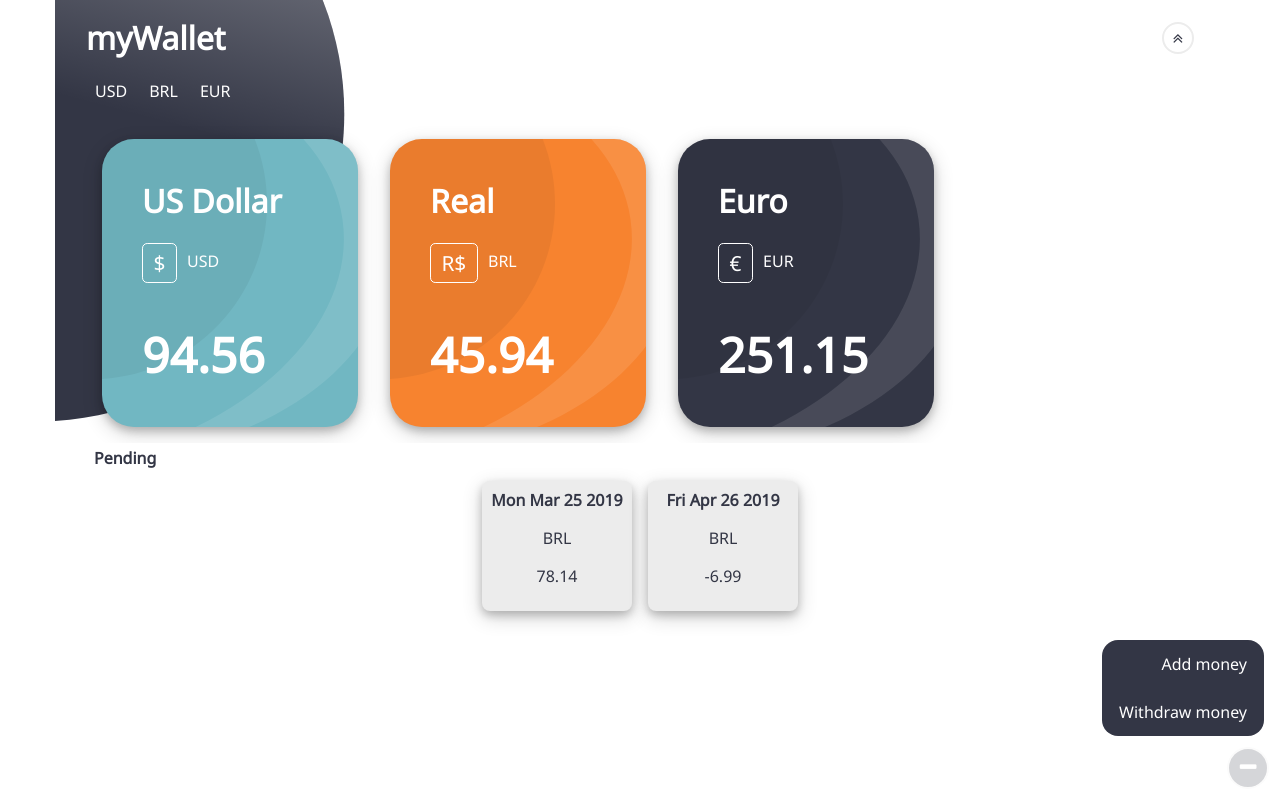
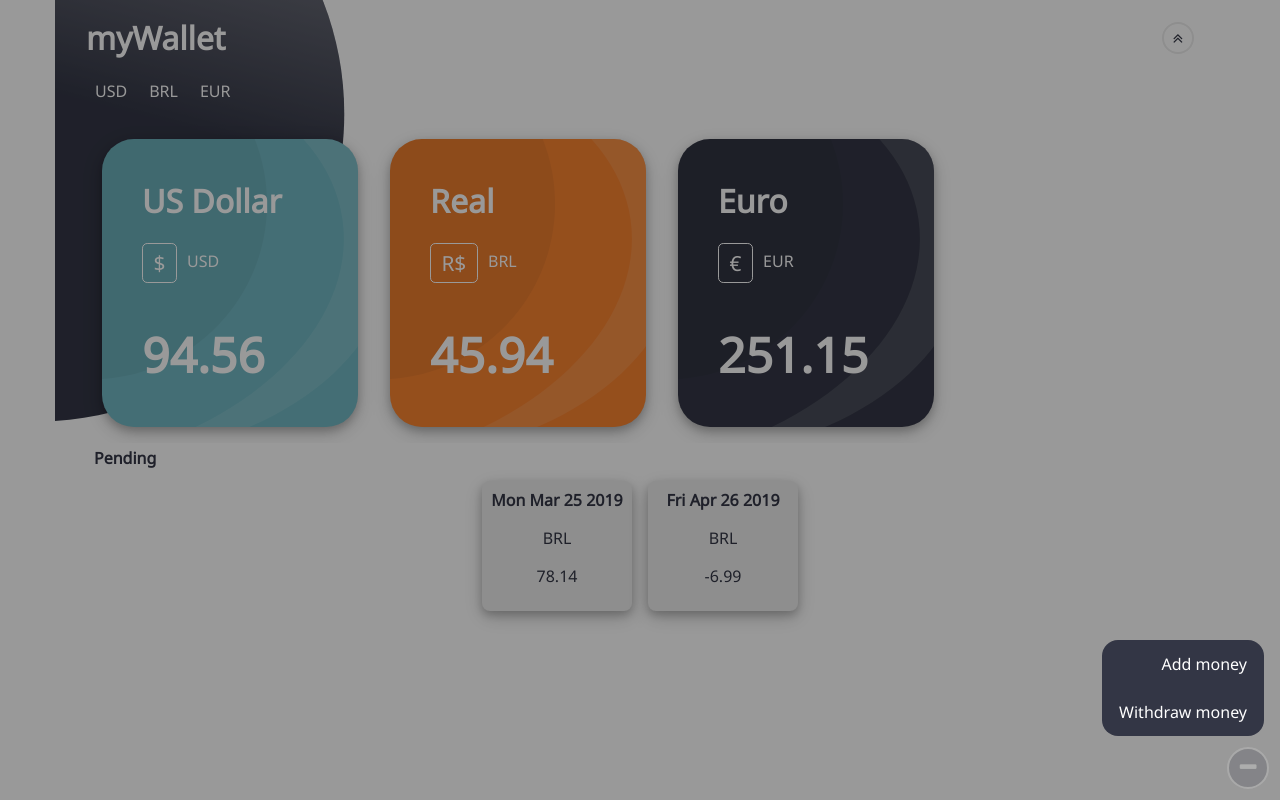
Before and after one commit to abokareem/my-wallet, a React (Create React App) app: page / in a window 1280 px wide. Both pictures are taken after a click on the button 1248 px from the left and 768 px from the top of the page. Built offline with nearby package versions, Linux system fonts and the light colour scheme.

Commit message:
Added method addTransaction and fixed modal styles

```diff
--- a/src/App.js
+++ b/src/App.js
@@ -39,6 +39,9 @@ class App extends Component {
 		// Binding the toggleModal method to the App object
 		this.toggleModal = this.toggleModal.bind(this);
 
+		// Binding the addTransaction method to the App object
+		this.addTransaction = this.addTransaction.bind(this);
+
 		// Initial state of myWallet
 		this.state = { currencies: currencies, transactions: transactions, pending: pending };
 	};
@@ -50,7 +53,7 @@ class App extends Component {
 				<Nav currencies={this.state.currencies} />
 				<Carousel currencies={this.state.currencies} />
 				<Transactions transactions={this.state.transactions} pending={this.state.pending} />
-				<More toggleNav={this.toggleNav} toggleModal={this.toggleModal} />
+				<More toggleNav={this.toggleNav} toggleModal={this.toggleModal} addTransaction={this.addTransaction} />
 			</div>
 		);
 	}
@@ -132,7 +135,8 @@ class App extends Component {
 			event.target.setAttribute('data-open', 'true');
 
 			// Open nav
-			document.getElementById("side-nav").style.width = "auto";
+			document.getElementById('side-nav').parentElement.classList.toggle('modal-show');
+			document.getElementById('side-nav').style.width = "auto";
 
 		} else {
 
@@ -144,33 +148,101 @@ class App extends Component {
 			event.target.setAttribute('data-open', 'false');
 
 			// Close nav
+			document.getElementById('side-nav').parentElement.classList.toggle('modal-show');
 			document.getElementById("side-nav").style.width = "0";
 		}
 	}
 
 	toggleModal(event) {
 
-		// Handle add money button click
-		if (event.target.id === "add-btn") {
+		// Handle add money button click and add modal close button
+		if (event.target.id === "add-btn" || event.target.id === "add-close") {
 
-			// Show add money modal
+			// Show / hide add money modal
 			document.getElementById('add-money').classList.toggle('modal-show');
 
-		} else if (event.target.id === "rm-btn") {
+		} else if (event.target.id === "rm-btn" || event.target.id === "rm-close") {
 
-			// Handle withdraw money button click (show take money modal)
+			// Handle withdraw money button click and withdraw modal close button (show / hide take money modal)
 			document.getElementById('take-money').classList.toggle('modal-show');
 
-		} else if (event.target.id === "add-close") {
+		} else {
 
-			// Close add money modal
-			document.getElementById('add-money').classList.toggle('modal-show');
+			// Hide open modal
+			document.querySelectorAll('.modal-show').forEach((item) => {
 
-		} else if (event.target.id === "rm-close") {
+				if (item.id === "add-money" || item.id === "take-money") {
 
-			// Close take money modal
-			document.getElementById('take-money').classList.toggle('modal-show');
+					item.classList.toggle('modal-show');
+				}
+			});
 		}
+	}
+
+	addTransaction(event) {
+
+		// Get the parent div (add-money or take-money)
+		var superParent = event.target.parentElement.parentElement.parentElement;
+
+		// Get currency code
+		var code = superParent.querySelector('#currency-code').value;
+
+		// Get amount of transaction
+		var amount = parseFloat(superParent.querySelector('#currency-amount').value);
+
+		if (amount <= 0 || isNaN(amount)) {
+
+			alert("Amount should be greater than zero.");
+			return;
+		}
+
+		// Add amount to the balance on the state currencies array
+		var currenciesCopy = this.state.currencies.slice();
+
+		// Find index that matches this transactions currency code
+		var index = currenciesCopy.findIndex((item) => {
+
+			return item.code === code;
+		});
+
+		// Transaction ID
+		var id = this.state.transactions.length;
+
+		// Transaction date
+		var date = new Date().toDateString();
+
+		// Copy transactions array so we can update it
+		var transactionsCopy = this.state.transactions.slice();
+
+		// If add money
+		if (superParent.id === "add-money") {
+
+			// Update the balance value
+			currenciesCopy[index].amount += amount;
+
+			// Add new object with ID, code, amount and date to the state transactions array
+			transactionsCopy.push(
+
+				{ id: id, code: code, amount: amount, date: date }
+			);
+
+		} else {
+
+			// Update the balance value
+			currenciesCopy[index].amount -= amount;
+
+			// Add new object with ID, code, amount and date to the state transactions array
+			transactionsCopy.push(
+
+				{ id: id, code: code, amount: (amount * -1), date: date }
+			);
+		}
+
+		// Update the state
+		this.setState({ currencies: currenciesCopy, transactions: transactionsCopy });
+
+		// Hide open modal
+		this.toggleModal(event);
 	}
 }
 
--- a/src/components/Carousel.jsx
+++ b/src/components/Carousel.jsx
@@ -22,7 +22,7 @@ const Carousel = (props) => {
                         <p>{item.code}</p>
                     </div>
                     <div className="card-amount">
-                        <h1>{item.amount}</h1>
+                        <h1>{item.amount.toFixed(2)}</h1>
                     </div>
                 </div>
             )}
--- a/src/components/More.jsx
+++ b/src/components/More.jsx
@@ -4,29 +4,31 @@ const More = (props) => {
 
     return (
         <div>
-            <button className="btn btn-more fa fa-plus fa-lg" data-open="false" onClick={props.toggleNav}></button>
+            <button id="more-btn" className="btn btn-more fa fa-plus fa-lg" data-open="false" onClick={props.toggleNav}></button>
 
-            <div id="side-nav" className="side-nav">
-                <button id="add-btn" className="btn btn-side" onClick={props.toggleModal}>Add money</button>
-                <button id="rm-btn" className="btn btn-side" onClick={props.toggleModal}>Withdraw money</button>
+            <div className="modal">
+                <div id="side-nav" className="side-nav">
+                    <button id="add-btn" className="btn btn-side" onClick={props.toggleModal}>Add money</button>
+                    <button id="rm-btn" className="btn btn-side" onClick={props.toggleModal}>Withdraw money</button>
+                </div>
             </div>
 
             <div id="add-money" className="modal">
                 <div className="modal-content">
 
-                    <label for="currency-code" className="label-input">Currency</label>
+                    <label htmlFor="currency-code" className="label-input">Currency</label>
                     <select id="currency-code" className="code-input">
                         <option value="BRL">BRL</option>
                         <option value="USD">USD</option>
                         <option value="EUR">EUR</option>
                     </select>
                     <br></br>
-                    <label for="currency-amount" className="label-input">Amount</label>
-                    <input type="number" step="0.01" name="currency-amount" required className="num-input" placeholder="0.00"></input>
+                    <label htmlFor="currency-amount" className="label-input">Amount</label>
+                    <input type="number" min="0.01" step="0.01" id="currency-amount" required className="num-input" placeholder="0.00"></input>
 
                     <hr></hr>
                     <div className="modal-btns">
-                        <button type="button" className="btn btn-trans">Add</button>
+                        <button type="button" className="btn btn-trans" onClick={props.addTransaction}>Add</button>
                         <button id="add-close" className="btn btn-close" onClick={props.toggleModal}>Cancel</button>
                     </div>
 
@@ -36,19 +38,19 @@ const More = (props) => {
             <div id="take-money" className="modal">
                 <div className="modal-content">
 
-                    <label for="currency-code" className="label-input">Currency</label>
+                    <label htmlFor="currency-code" className="label-input">Currency</label>
                     <select id="currency-code" className="code-input">
                         <option value="BRL">BRL</option>
                         <option value="USD">USD</option>
                         <option value="EUR">EUR</option>
                     </select>
                     <br></br>
-                    <label for="currency-amount" className="label-input">Amount</label>
-                    <input type="number" step="0.01" name="currency-amount" required className="num-input" placeholder="0.00"></input>
+                    <label htmlFor="currency-amount" className="label-input">Amount</label>
+                    <input type="number" min="0.01" step="0.01" id="currency-amount" required className="num-input" placeholder="0.00"></input>
 
                     <hr></hr>
                     <div className="modal-btns">
-                        <button type="button" className="btn btn-trans">Withdraw</button>
+                        <button type="button" className="btn btn-trans" onClick={props.addTransaction}>Withdraw</button>
                         <button id="rm-close" className="btn btn-close" onClick={props.toggleModal}>Cancel</button>
                     </div>
 
--- a/src/components/subcomponents/Row.jsx
+++ b/src/components/subcomponents/Row.jsx
@@ -9,7 +9,7 @@ const Row = (props) => {
                 {props.code}
             </td>
             <td>
-                {props.amount}
+                {props.amount.toFixed(2)}
             </td>
             <td>
                 {props.date}
--- a/src/css/styles.css
+++ b/src/css/styles.css
@@ -460,6 +460,22 @@ hr {
   border: 1px solid #ECECEC;
 }
 
+@keyframes fade-in {
+  0% {
+    opacity: 0;
+  }
+  100% {
+    opacity: 1;
+  }
+}
+@keyframes fade-out {
+  0% {
+    opacity: 1;
+  }
+  100% {
+    opacity: 0;
+  }
+}
 /* Content Container */
 .container {
   margin-right: auto;
@@ -606,6 +622,7 @@ h1 {
   height: 2em;
   border-radius: 50%;
   opacity: 0.2;
+  z-index: 2;
 }
 
 .btn-more:hover {
@@ -740,7 +757,7 @@ table {
 
 th,
 td {
-  text-align: left;
+  text-align: center;
   padding: 0.5em;
   border-bottom: 1px solid #ECECEC;
 }
@@ -839,6 +856,7 @@ tr:hover {
   /* Fallback color */
   background-color: rgba(0, 0, 0, 0.4);
   /* Black w/ opacity */
+  animation: fade-out 0.3s;
 }
 
 .modal-content {
@@ -859,6 +877,7 @@ tr:hover {
 
 .modal-show {
   display: block;
+  animation: fade-in 0.3s;
 }
 
 .code-input {
--- a/src/scss/modules/button.scss
+++ b/src/scss/modules/button.scss
@@ -61,6 +61,7 @@
     height: 2em;
     border-radius: 50%;
     opacity: 0.2;
+    z-index: 2;
 }
 
 .btn-more:hover {
--- a/src/scss/modules/modal.scss
+++ b/src/scss/modules/modal.scss
@@ -11,6 +11,7 @@
     /* Fallback color */
     background-color: rgba(0, 0, 0, 0.4);
     /* Black w/ opacity */
+    animation: fade-out .3s;
 }
 
 .modal-content {
@@ -30,4 +31,5 @@
 
 .modal-show {
     display: block;
+    animation: fade-in .3s;
 }
--- a/src/scss/modules/table.scss
+++ b/src/scss/modules/table.scss
@@ -12,7 +12,7 @@ table {
 
 th,
 td {
-    text-align: left;
+    text-align: center;
     padding: .5em;
     border-bottom: 1px solid $light-grey;
     @include small-and-above {
--- a/src/scss/styles.scss
+++ b/src/scss/styles.scss
@@ -5,6 +5,7 @@
 @import "base/mixins";
 @import "base/normalize";
 @import "base/base";
+@import "base/keyframes";
 @import "layout/layout";
 @import "themes/themes";
 @import "modules/header";
```
Also changed, not shown: src/scss/base/keyframes.scss (added, +19 -0 lines).
